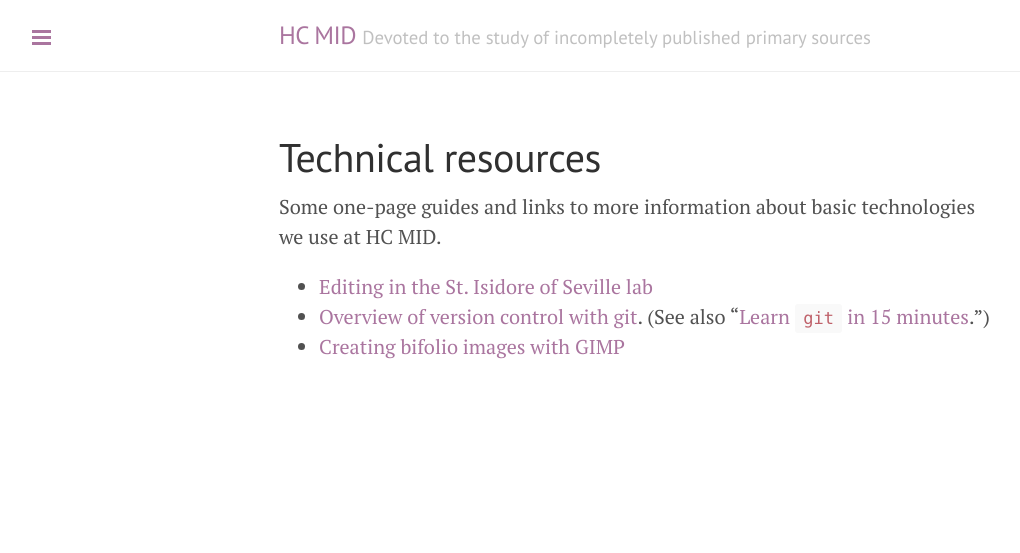
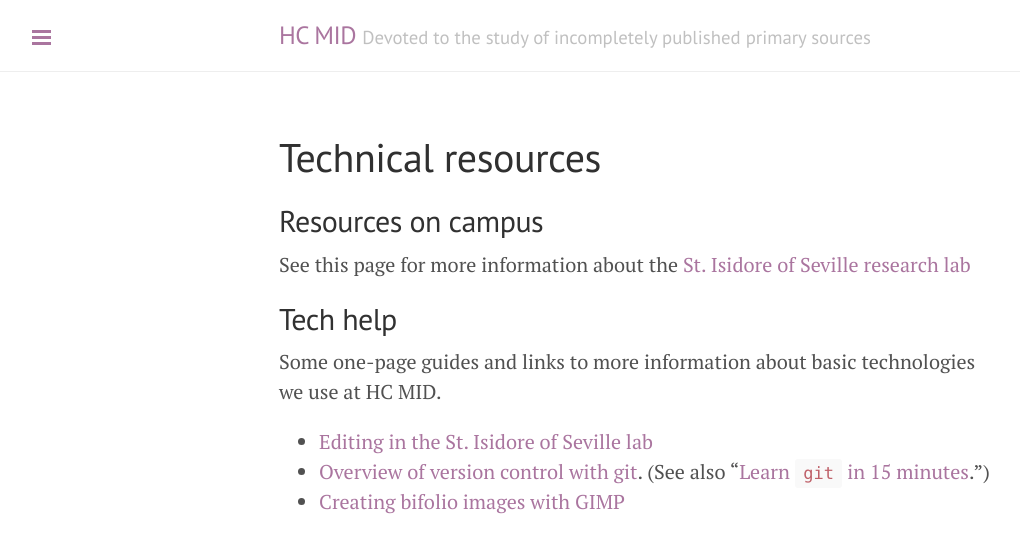
Before and after one commit to HCMID/HCMID.github.io, a Jekyll site: the page built from tech/index.md, in a window 1280 px wide. Shown: the top 553 px of the page, without its empty margins (1-1021 px from the left). Built offline with Jekyll 4.4.1, drawn with Linux system fonts in a browser that asks for light colours.

Commit message:
Correct link

```diff
--- a/tech/index.md
+++ b/tech/index.md
@@ -2,6 +2,16 @@
 layout: page
 title: Technical resources
 ---
+
+
+## Resources on campus ##
+
+
+See this page for more information about the [St. Isidore of Seville research lab](isidore)
+
+
+## Tech help ##
+
 
 Some one-page guides and links to more information about basic technologies we use at HC MID.
 
```
Also changed, not shown: _posts/2015-08-26-lab.md (+1 -1 lines).
